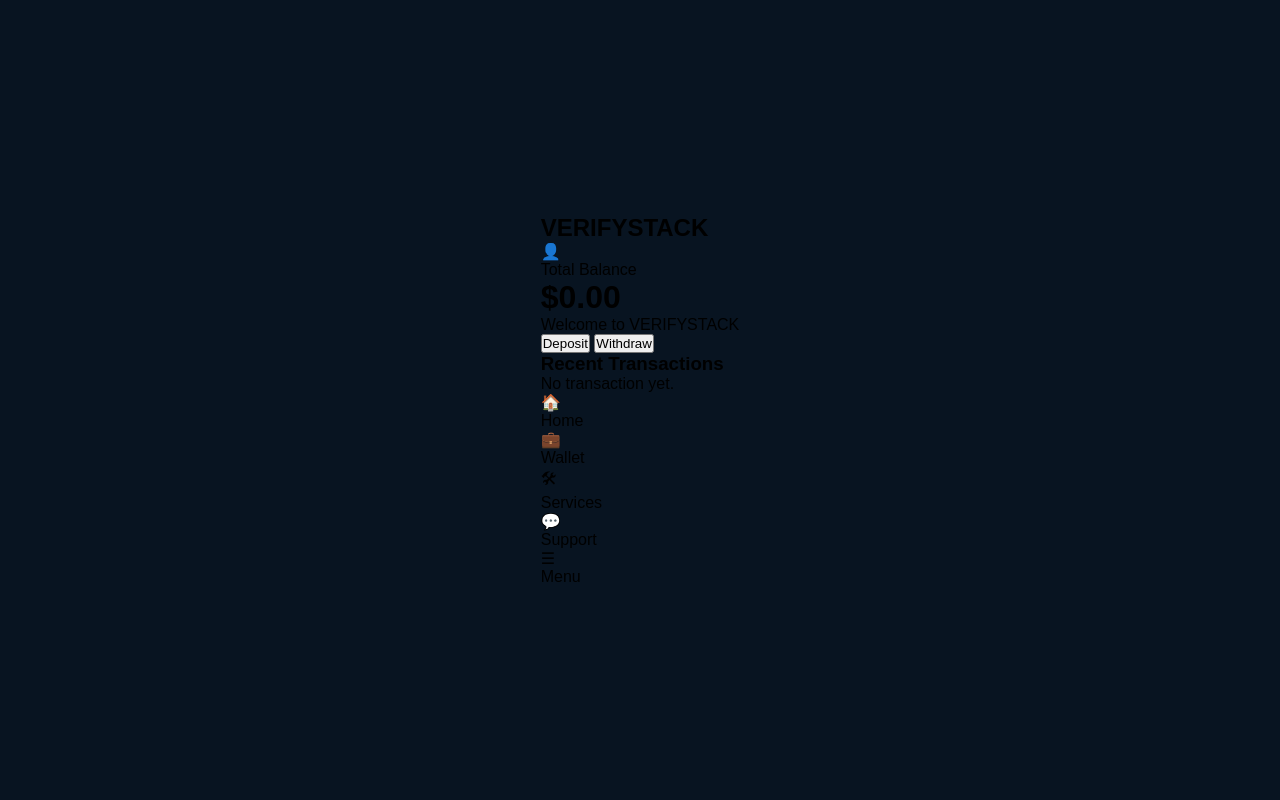
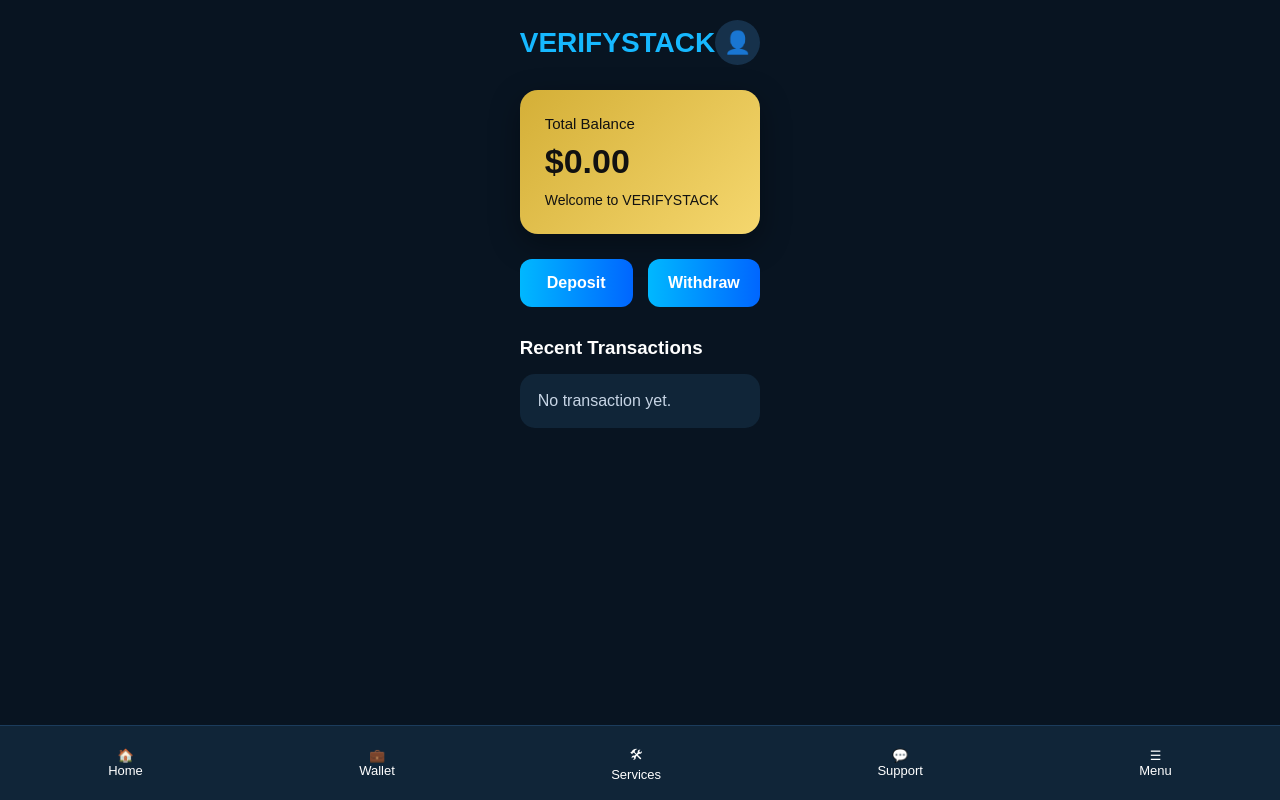
Before and after one commit to danielidoghe-beep/VERIFYSTACK-V2, a plain HTML site: page dashboard.html in a window 1280 px wide. Drawn offline with Linux system fonts and the light colour scheme.

Commit message:
Add dashboard styles to style.css

```diff
--- a/style.css
+++ b/style.css
@@ -105,3 +105,105 @@ font-size:28px;
 }
 
 }
+/* ================= DASHBOARD ================= */
+
+.dashboard{
+min-height:100vh;
+background:#081421;
+padding:20px 20px 100px;
+color:#fff;
+}
+
+.top-bar{
+display:flex;
+justify-content:space-between;
+align-items:center;
+margin-bottom:25px;
+}
+
+.top-bar h2{
+color:#16b8ff;
+font-size:28px;
+}
+
+.profile-circle{
+width:45px;
+height:45px;
+border-radius:50%;
+background:#16314b;
+display:flex;
+justify-content:center;
+align-items:center;
+font-size:22px;
+}
+
+.wallet-card{
+background:linear-gradient(135deg,#d4af37,#f5d76e);
+color:#111;
+padding:25px;
+border-radius:18px;
+margin-bottom:25px;
+box-shadow:0 10px 30px rgba(0,0,0,.35);
+}
+
+.wallet-card p{
+font-size:15px;
+}
+
+.wallet-card h1{
+margin:10px 0;
+font-size:34px;
+}
+
+.wallet-card span{
+font-size:14px;
+}
+
+.action-buttons{
+display:flex;
+gap:15px;
+margin-bottom:30px;
+}
+
+.action-btn{
+flex:1;
+padding:15px;
+border:none;
+border-radius:12px;
+background:linear-gradient(90deg,#00b8ff,#0066ff);
+color:#fff;
+font-size:16px;
+font-weight:bold;
+cursor:pointer;
+}
+
+.section h3{
+margin-bottom:15px;
+}
+
+.transaction-card{
+background:#102538;
+padding:18px;
+border-radius:15px;
+color:#c7d5e5;
+}
+
+.bottom-nav{
+position:fixed;
+left:0;
+bottom:0;
+width:100%;
+height:75px;
+background:#102538;
+display:flex;
+justify-content:space-around;
+align-items:center;
+border-top:1px solid #1b3c5c;
+}
+
+.bottom-nav div{
+text-align:center;
+font-size:13px;
+color:#ffffff;
+cursor:pointer;
+}
```
